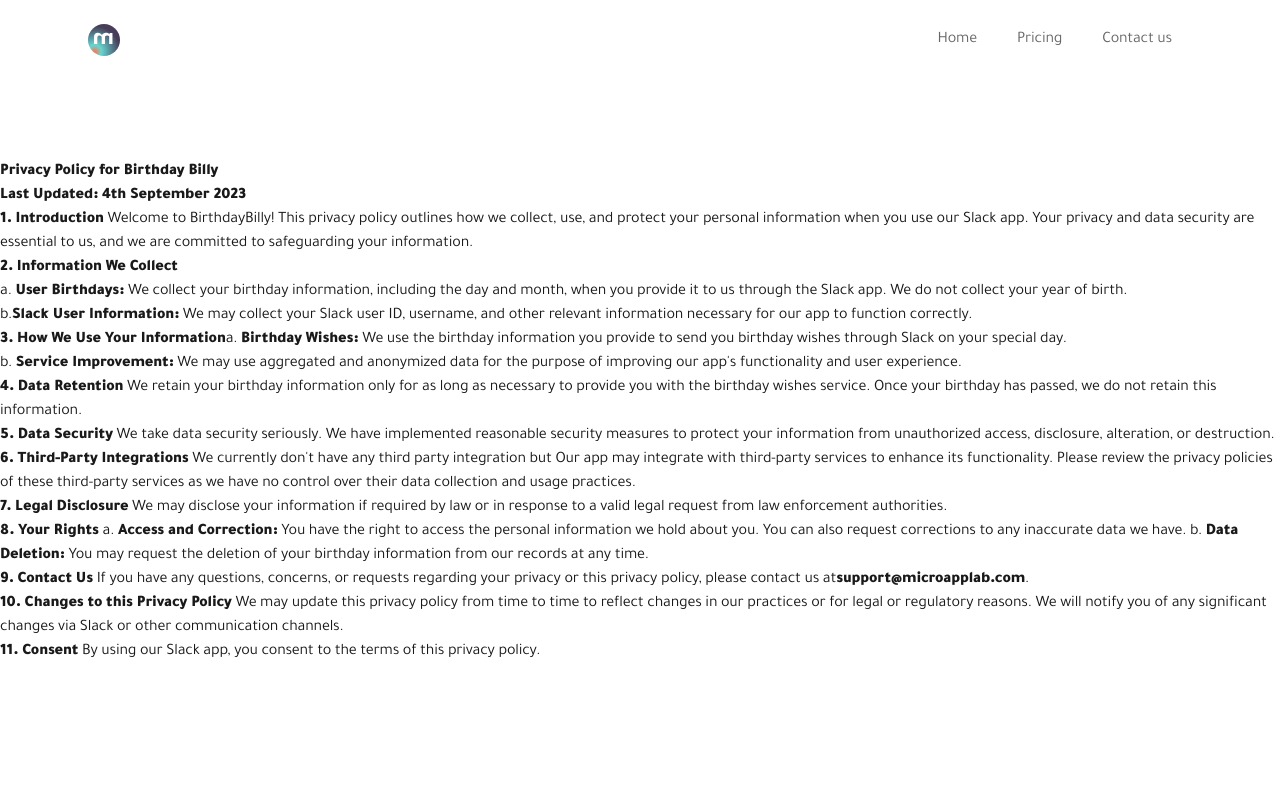
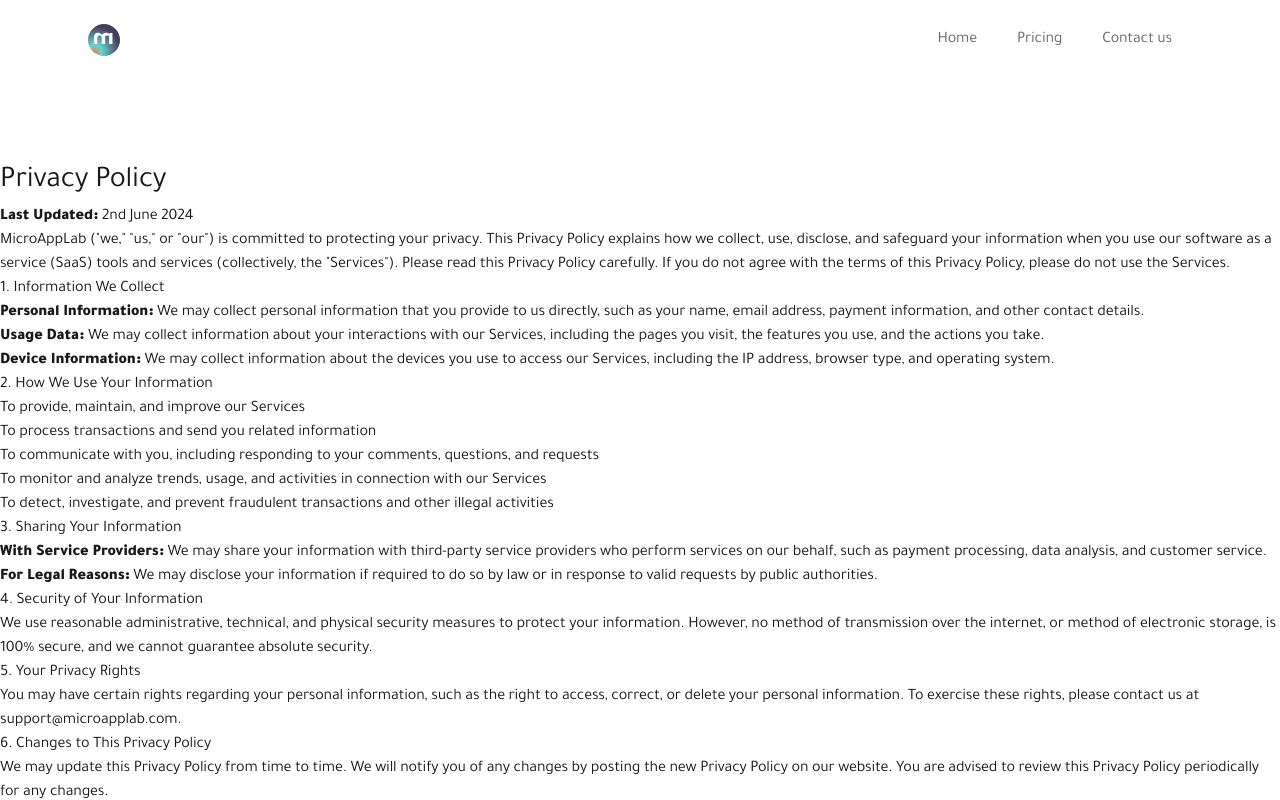
Before and after one commit to Mr-Ashish/microapplab, a Next.js app in the folder marketing-website/: page /privacyPolicy in a window 1280 px wide. Shown: the top 800 px of the page. Built offline with nearby package versions, Linux system fonts and the light colour scheme.

Commit message:
fix(privacy): modified the terms , privacy and cancellation policy

```diff
--- /dev/null
+++ b/marketing-website/app/(default)/cancellation/page.tsx
@@ -0,0 +1,73 @@
+import React from "react";
+
+const Terms: React.FC<any> = () => {
+  return (
+    <div className="container mx-auto py-40">
+      <div className="prose max-w-4xl mx-auto" />
+      <h1 style={{ fontSize: "30px" }}>Cancellation and Refund Policy</h1>
+      <p>
+        <strong>Last Updated:</strong> 2nd June 2024
+      </p>
+      <p>
+        Thank you for using MicroAppLab. If you are not entirely satisfied with
+        your purchase, we're here to help.
+      </p>
+
+      <h2>1. Cancellation</h2>
+      <p>
+        <strong>Subscription Services:</strong> You may cancel your subscription
+        at any time by logging into your account and following the cancellation
+        procedures. Your cancellation will take effect at the end of the current
+        billing cycle.
+      </p>
+      <p>
+        <strong>One-Time Purchases:</strong> One-time purchases cannot be
+        canceled once the order is processed.
+      </p>
+
+      <h2>2. Refunds</h2>
+      <p>
+        <strong>Subscription Services:</strong> If you cancel a subscription,
+        you will not receive a refund for the current billing period. However,
+        you will continue to have access to the service until the end of the
+        billing period.
+      </p>
+      <p>
+        <strong>One-Time Purchases:</strong> Refunds for one-time purchases are
+        generally not available. However, we may, at our sole discretion,
+        provide refunds under certain circumstances, such as if the product is
+        defective or not as described.
+      </p>
+
+      <h2>3. How to Request a Refund</h2>
+      <p>
+        To request a refund, please contact our support team at
+        support@microapplab.com with your order details and the reason for your
+        request. We will review your request and notify you of the approval or
+        rejection of your refund.
+      </p>
+
+      <h2>4. Processing Refunds</h2>
+      <p>
+        If your refund is approved, we will process the refund within 90 days.
+        The refund will be made to the original method of payment.
+      </p>
+
+      <h2>5. Changes to This Policy</h2>
+      <p>
+        We may update our Cancellation and Refund Policy from time to time. We
+        will notify you of any changes by posting the new policy on our website.
+        You are advised to review this policy periodically for any changes.
+      </p>
+
+      <h2>6. Contact Us</h2>
+      <p>
+        If you have any questions about our Cancellation and Refund Policy,
+        please contact us at:
+      </p>
+      <p>Email: support@microapplab.com</p>
+    </div>
+  );
+};
+
+export default Terms;
--- a/marketing-website/app/(default)/privacyPolicy/page.tsx
+++ b/marketing-website/app/(default)/privacyPolicy/page.tsx
@@ -2,92 +2,98 @@ import React from "react";
 
 const PrivacyPolicy: React.FC<any> = () => {
   return (
+    <div>
       <div className="container mx-auto py-40">
         <div className="prose max-w-4xl mx-auto" />
+        <h1 style={{ fontSize: "30px" }}>Privacy Policy</h1>
         <p>
-        <strong>Privacy Policy for Birthday Billy</strong>
+          <strong>Last Updated:</strong> 2nd June 2024
         </p>
         <p>
-        <strong>Last Updated: 4th September 2023</strong>
+          MicroAppLab ("we," "us," or "our") is committed to protecting your
+          privacy. This Privacy Policy explains how we collect, use, disclose,
+          and safeguard your information when you use our software as a service
+          (SaaS) tools and services (collectively, the "Services"). Please read
+          this Privacy Policy carefully. If you do not agree with the terms of
+          this Privacy Policy, please do not use the Services.
         </p>
+        <h2>1. Information We Collect</h2>
+        <ul>
+          <li>
+            <strong>Personal Information:</strong> We may collect personal
+            information that you provide to us directly, such as your name,
+            email address, payment information, and other contact details.
+          </li>
+          <li>
+            <strong>Usage Data:</strong> We may collect information about your
+            interactions with our Services, including the pages you visit, the
+            features you use, and the actions you take.
+          </li>
+          <li>
+            <strong>Device Information:</strong> We may collect information
+            about the devices you use to access our Services, including the IP
+            address, browser type, and operating system.
+          </li>
+        </ul>
+        <h2>2. How We Use Your Information</h2>
+        <ul>
+          <li>To provide, maintain, and improve our Services</li>
+          <li>To process transactions and send you related information</li>
+          <li>
+            To communicate with you, including responding to your comments,
+            questions, and requests
+          </li>
+          <li>
+            To monitor and analyze trends, usage, and activities in connection
+            with our Services
+          </li>
+          <li>
+            To detect, investigate, and prevent fraudulent transactions and
+            other illegal activities
+          </li>
+        </ul>
+        <h2>3. Sharing Your Information</h2>
+        <ul>
+          <li>
+            <strong>With Service Providers:</strong> We may share your
+            information with third-party service providers who perform services
+            on our behalf, such as payment processing, data analysis, and
+            customer service.
+          </li>
+          <li>
+            <strong>For Legal Reasons:</strong> We may disclose your information
+            if required to do so by law or in response to valid requests by
+            public authorities.
+          </li>
+        </ul>
+        <h2>4. Security of Your Information</h2>
         <p>
-        <strong>1. Introduction</strong> Welcome to BirthdayBilly! This privacy
-        policy outlines how we collect, use, and protect your personal
-        information when you use our Slack app. Your privacy and data security
-        are essential to us, and we are committed to safeguarding your
-        information.
+          We use reasonable administrative, technical, and physical security
+          measures to protect your information. However, no method of
+          transmission over the internet, or method of electronic storage, is
+          100% secure, and we cannot guarantee absolute security.
         </p>
+        <h2>5. Your Privacy Rights</h2>
         <p>
-        <strong>2. Information We Collect</strong>{" "}
+          You may have certain rights regarding your personal information, such
+          as the right to access, correct, or delete your personal information.
+          To exercise these rights, please contact us at
+          support@microapplab.com.
         </p>
+        <h2>6. Changes to This Privacy Policy</h2>
         <p>
-        a. <strong>User Birthdays:</strong> We collect your birthday
-        information, including the day and month, when you provide it to us
-        through the Slack app. We do not collect your year of birth.{" "}
+          We may update this Privacy Policy from time to time. We will notify
+          you of any changes by posting the new Privacy Policy on our website.
+          You are advised to review this Privacy Policy periodically for any
+          changes.
         </p>
+        <h2>7. Contact Us</h2>
         <p>
-        b.<strong>Slack User Information:</strong> We may collect your Slack
-        user ID, username, and other relevant information necessary for our app
-        to function correctly.
+          If you have any questions about this Privacy Policy, please contact us
+          at:
         </p>
-      <p>
-        <strong>3. How We Use Your Information</strong>
-        a. <strong>Birthday Wishes:</strong> We use the birthday information you
-        provide to send you birthday wishes through Slack on your special day.{" "}
-      </p>
-      <p>
-        b. <strong>Service Improvement:</strong> We may use aggregated and
-        anonymized data for the purpose of improving our app&#39;s functionality
-        and user experience.
-      </p>
-      <p>
-        <strong>4. Data Retention</strong> We retain your birthday information
-        only for as long as necessary to provide you with the birthday wishes
-        service. Once your birthday has passed, we do not retain this
-        information.
-      </p>
-      <p>
-        <strong>5. Data Security</strong> We take data security seriously. We
-        have implemented reasonable security measures to protect your
-        information from unauthorized access, disclosure, alteration, or
-        destruction.
-      </p>
-      <p>
-        <strong>6. Third-Party Integrations</strong> We currently don&#39;t have
-        any third party integration but Our app may integrate with third-party
-        services to enhance its functionality. Please review the privacy
-        policies of these third-party services as we have no control over their
-        data collection and usage practices.
-      </p>
-      <p>
-        <strong>7. Legal Disclosure</strong> We may disclose your information if
-        required by law or in response to a valid legal request from law
-        enforcement authorities.
-      </p>
-      <p>
-        <strong>8. Your Rights</strong> a.{" "}
-        <strong>Access and Correction:</strong> You have the right to access the
-        personal information we hold about you. You can also request corrections
-        to any inaccurate data we have. b. <strong>Data Deletion:</strong> You
-        may request the deletion of your birthday information from our records
-        at any time.
-      </p>
-      <p>
-        <strong>9. Contact Us</strong> If you have any questions, concerns, or
-        requests regarding your privacy or this privacy policy, please contact
-        us at
-        <strong>support@microapplab.com</strong>.
-      </p>
-      <p>
-        <strong>10. Changes to this Privacy Policy</strong> We may update this
-        privacy policy from time to time to reflect changes in our practices or
-        for legal or regulatory reasons. We will notify you of any significant
-        changes via Slack or other communication channels.
-      </p>
-      <p>
-        <strong>11. Consent</strong> By using our Slack app, you consent to the
-        terms of this privacy policy.
-      </p>
+        <p>Email: support@microapplab.com</p>
+      </div>
     </div>
   );
 };
--- a/marketing-website/app/(default)/terms/page.tsx
+++ b/marketing-website/app/(default)/terms/page.tsx
@@ -4,132 +4,90 @@ const Terms: React.FC<any> = () => {
   return (
     <div className="container mx-auto py-40">
       <div className="prose max-w-4xl mx-auto" />
-      <h1 id="terms-of-service-for-birthdaybilly">
-        Terms of Service for BirthdayBilly
-      </h1>
+      <h1 style={{ fontSize: "30px" }}>Terms of Use</h1>
       <p>
-        <strong>Effective Date: 5th September 2023</strong>
-      </p>
-      <h2 id="1-introduction">1. Introduction</h2>
-      <p>
-        Welcome to BirthdayBilly, your friendly Slack bot designed to remind
-        teams of upcoming birthdays and facilitate birthday celebrations within
-        your workspace. By using BirthdayBilly (&quot;the Service&quot;), you
-        agree to adhere to the following Terms of Service (&quot;the
-        Terms&quot;). Please read these Terms carefully before using the
-        Service.
-      </p>
-      <h2 id="2-user-eligibility">2. User Eligibility</h2>
-      <p>
-        To use BirthdayBilly, you must be a member of a Slack workspace where
-        BirthdayBilly is installed. There are no age restrictions, but you must
-        have the necessary permissions within your workspace.
-      </p>
-      <h2 id="3-user-rights-and-responsibilities">
-        3. User Rights and Responsibilities
-      </h2>
-      <ul>
-        <li>
-          <p>
-            <strong>Birthday Celebrations:</strong> You may use BirthdayBilly to
-            receive birthday reminders, plan celebrations, and send birthday
-            wishes to your fellow team members.
-          </p>
-        </li>
-        <li>
-          <p>
-            <strong>Respectful Behavior:</strong> You are expected to use the
-            Service respectfully and follow all relevant guidelines and policies
-            within your Slack workspace.
-          </p>
-        </li>
-      </ul>
-      <h2 id="4-data-privacy-and-security">4. Data Privacy and Security</h2>
-      <ul>
-        <li>
-          <p>
-            <strong>Data Collection:</strong> BirthdayBilly collects and stores
-            basic user data, including usernames and birthday dates, solely for
-            the purpose of providing birthday reminders and facilitating
-            celebrations.
-          </p>
-        </li>
-        <li>
-          <p>
-            <strong>Data Usage:</strong> User data will not be shared with third
-            parties and will be used exclusively for the intended purpose.
-          </p>
-        </li>
-        <li>
-          <p>
-            <strong>Security:</strong> We take data security seriously and have
-            implemented measures to protect user data from unauthorized access.
-          </p>
-        </li>
-      </ul>
-      <h2 id="5-intellectual-property">5. Intellectual Property</h2>
-      <ul>
-        <li>
-          All intellectual property associated with BirthdayBilly, including the
-          bot&#39;s name, logo, and any related content, is owned by
-          microapplab.
-        </li>
-      </ul>
-      <h2 id="6-termination-of-accounts">6. Termination of Accounts</h2>
-      <ul>
-        <li>
-          <p>
-            Users may request the removal of their BirthdayBilly account at any
-            time.
-          </p>
-        </li>
-        <li>
-          <p>
-            We reserve the right to terminate access to BirthdayBilly for users
-            who violate these Terms or engage in inappropriate behavior within
-            the Slack workspace.
-          </p>
-        </li>
-      </ul>
-      <h2 id="7-dispute-resolution">7. Dispute Resolution</h2>
-      <ul>
-        <li>
-          Any disputes arising from the use of BirthdayBilly will be resolved
-          through negotiation and, if necessary, mediation or legal action in
-          accordance with Indian law.
-        </li>
-      </ul>
-      <h2 id="8-limitations-of-liability">8. Limitations of Liability</h2>
-      <ul>
-        <li>
-          We are not responsible for any damages or losses incurred while using
-          BirthdayBilly.
-        </li>
-      </ul>
-      <h2 id="9-changes-to-terms">9. Changes to Terms</h2>
-      <ul>
-        <li>
-          These Terms may be updated periodically. Users will be notified of any
-          changes within the Slack workspace.
-        </li>
-      </ul>
-      <h2 id="10-governing-law">10. Governing Law</h2>
-      <ul>
-        <li>
-          These Terms are governed by and construed in accordance with the laws
-          of India, and any legal actions will take place in India.
-        </li>
-      </ul>
-      <h2 id="11-contact-information">11. Contact Information</h2>
-      <p>
-        If you have any questions, concerns, or require support, please contact
-        us at support@microapplab.com.
+        <strong>Last Updated:</strong> 2nd June 2024
       </p>
       <p>
-        By using BirthdayBilly, you acknowledge that you have read and agree to
-        these Terms of Service. Enjoy celebrating birthdays and fostering a
-        positive workplace culture with BirthdayBilly!
+        These Terms of Use ("Terms") govern your access to and use of the
+        services provided by MicroAppLab ("we," "us," or "our"). By using our
+        services, you agree to these Terms. If you do not agree to these Terms,
+        please do not use our services.
       </p>
+
+      <h2>1. Use of Services</h2>
+      <p>
+        You agree to use our services only for lawful purposes and in accordance
+        with these Terms. You are responsible for your use of the services and
+        for any content you provide, including compliance with applicable laws,
+        rules, and regulations.
+      </p>
+
+      <h2>2. Accounts</h2>
+      <p>
+        To use certain features of our services, you may need to create an
+        account. You must provide accurate and complete information when
+        creating an account and keep this information up to date. You are
+        responsible for maintaining the confidentiality of your account and
+        password and for all activities that occur under your account.
+      </p>
+
+      <h2>3. Subscription and Payment</h2>
+      <p>
+        We offer both subscription-based and one-time purchase options for our
+        services. By subscribing to or purchasing our services, you agree to pay
+        the applicable fees and charges. All payments are non-refundable except
+        as expressly provided in our Cancellation and Refund Policy.
+      </p>
+
+      <h2>4. Intellectual Property</h2>
+      <p>
+        All content, trademarks, service marks, logos, and other intellectual
+        property on our services are owned by MicroAppLab or its licensors. You
+        may not use any of our intellectual property without our prior written
+        consent.
+      </p>
+
+      <h2>5. Termination</h2>
+      <p>
+        We may terminate or suspend your access to our services at any time,
+        without notice, for conduct that we believe violates these Terms or is
+        harmful to other users of our services, us, or third parties, or for any
+        other reason.
+      </p>
+
+      <h2>6. Disclaimers</h2>
+      <p>
+        Our services are provided "as is" and "as available" without warranties
+        of any kind, either express or implied. We do not warrant that the
+        services will be uninterrupted or error-free.
+      </p>
+
+      <h2>7. Limitation of Liability</h2>
+      <p>
+        To the fullest extent permitted by law, MicroAppLab shall not be liable
+        for any indirect, incidental, special, consequential, or punitive
+        damages, or any loss of profits or revenues, whether incurred directly
+        or indirectly, or any loss of data, use, goodwill, or other intangible
+        losses, resulting from your use of our services.
+      </p>
+
+      <h2>8. Governing Law</h2>
+      <p>
+        These Terms shall be governed and construed in accordance with the laws
+        of [State/Country], without regard to its conflict of law principles.
+      </p>
+
+      <h2>9. Changes to These Terms</h2>
+      <p>
+        We may modify these Terms at any time. We will notify you of any changes
+        by posting the new Terms on our website. You are advised to review these
+        Terms periodically for any changes.
+      </p>
+
+      <h2>10. Contact Us</h2>
+      <p>If you have any questions about these Terms, please contact us at:</p>
+      <p>Email: support@microapplab.com</p>
     </div>
   );
 };
```
Lines whose indentation alone changed are shown as unchanged.
